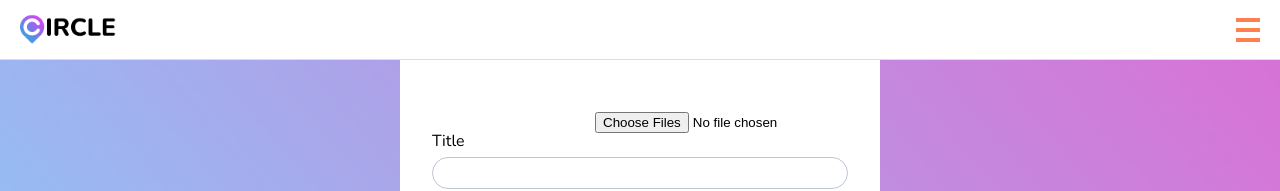
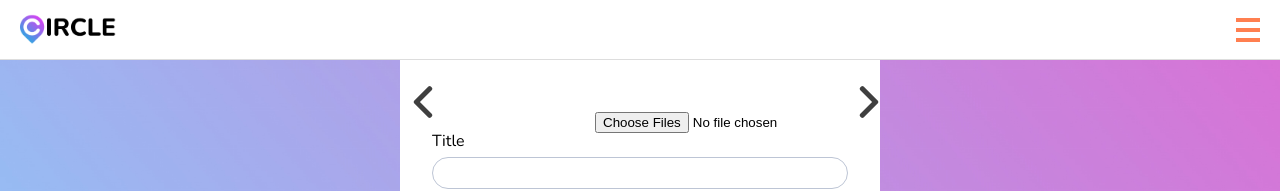
Before and after one commit to kiwoonjung/circle-market-front-end, a React (Create React App) app: page /add-item in a window 1280 px wide. Shown: the top 191 px of the page. Built offline with nearby package versions, Linux system fonts and the light colour scheme.

Commit message:
update from last session

```diff
--- a/src/pages/AddItem/AddItem.jsx
+++ b/src/pages/AddItem/AddItem.jsx
@@ -4,13 +4,15 @@ import Footer from "../../components/Footer/Footer";
 import { useState, useEffect } from "react";
 import { useNavigate } from "react-router-dom";
 import jwt_decode from "jwt-decode";
-import { v4 as uuid } from 'uuid';
+import { v4 as uuid } from "uuid";
+import Slider from "react-slick";
 import axios from "axios";
 
 export default function AddItem() {
   const navigate = useNavigate();
 
   const [userId, setUserId] = useState("");
+  const [username, setUsername] = useState("");
 
   const [images, setImages] = useState([]);
   const [imagesURLs, setImagesURLs] = useState([]);
@@ -50,6 +52,7 @@ export default function AddItem() {
       })
       .then((response) => {
         setUserId(response.data[0]._id);
+        setUsername(response.data[0].name);
       })
       .catch((error) => {
         console.log(error);
@@ -65,6 +68,7 @@ export default function AddItem() {
     }
     form.append("uuid", uuid());
     form.append("userid", userId);
+    form.append("name", username);
     form.append("title", event.target.title.value);
     form.append("category", event.target.category.value);
     form.append("price", event.target.price.value);
@@ -86,12 +90,46 @@ export default function AddItem() {
       });
   }
 
+  //REACT SLICK CAROUSEL
+  function SampleNextArrow(props) {
+    const { className, style, onClick } = props;
+    return (
+      <div
+        className={className}
+        style={{ ...style, display: "block" }}
+        onClick={onClick}
+      />
+    );
+  }
+
+  function SamplePrevArrow(props) {
+    const { className, style, onClick } = props;
+    return (
+      <div
+        className={className}
+        style={{ ...style, display: "block" }}
+        onClick={onClick}
+      />
+    );
+  }
+
+  var settings = {
+    nextArrow: <SampleNextArrow />,
+    prevArrow: <SamplePrevArrow />,
+    dots: true,
+    infinite: true,
+    speed: 500,
+    slidesToShow: 1,
+    slidesToScroll: 1,
+  };
+
   return (
     <div className="addItem-background">
       <div className="addItem-wrapper">
         <Header />
         <form onSubmit={handlePost}>
           <div className="addItem__img-container">
+            <Slider {...settings}>
               {imagesURLs.map((imageSrc, i) => (
                 <img
                   key={i}
@@ -100,6 +138,7 @@ export default function AddItem() {
                   alt={imageSrc.name}
                 />
               ))}
+            </Slider>
           </div>
           <div className="addItem__btn-container">
             <input
@@ -114,6 +153,7 @@ export default function AddItem() {
 
           <div className="user-hidden">
             <input type="hidden" value={userId} />
+            <input type="hidden" value={username} />
           </div>
 
           <div className="addItem__title-container">
--- a/src/pages/EditProfile/EditProfile.jsx
+++ b/src/pages/EditProfile/EditProfile.jsx
@@ -6,28 +6,16 @@ import jwt_decode from "jwt-decode";
 import axios from "axios";
 
 export default function EditProfile() {
-  const { userName, setUserName } = useState("");
-
-  /*
-   * Component Mount, check if localStorage has JWT token
-   * if token exists verify JWT and login user
-   */
-  useEffect(() => {
-    const jwtToken = localStorage.getItem("jwt_token");
-    // if JWT token exists try to load the user profile, user object
-    if (jwtToken) {
-      loadProfile(jwtToken);
-    }
-  }, []);
+  const [userName, setUserName] = useState("");
 
   /*
    * Get user data
    * send JWT token as part of request headers
    * token is decoded on the server and if valid sends back a user object
    */
+
   const loadProfile = (jwtToken) => {
     const decode = jwt_decode(jwtToken);
-
     axios
       .get(`http://localhost:8080/api/auth/findOneUser/${decode.id}`, {
         headers: {
@@ -36,7 +24,6 @@ export default function EditProfile() {
       })
       .then((response) => {
         setUserName(response.data[0].name);
-        console.log(response.data[0].name);
         // setLoggedIn(true);
         // setUserAvatar(response.data[0].imageUrl);
         // setUserId(response.data[0]._id);
@@ -46,9 +33,22 @@ export default function EditProfile() {
       });
   };
 
+  /*
+   * Component Mount, check if localStorage has JWT token
+   * if token exists verify JWT and login user
+   */
+
   useEffect(() => {
-    loadProfile();
+    const jwtToken = localStorage.getItem("jwt_token");
+    // if JWT token exists try to load the user profile, user object
+    if (jwtToken) {
+      loadProfile(jwtToken);
+    }
   }, []);
+
+  // useEffect(() => {
+  //   loadProfile();
+  // }, []);
 
   return (
     <div>
```
Lines whose indentation alone changed are shown as unchanged.
